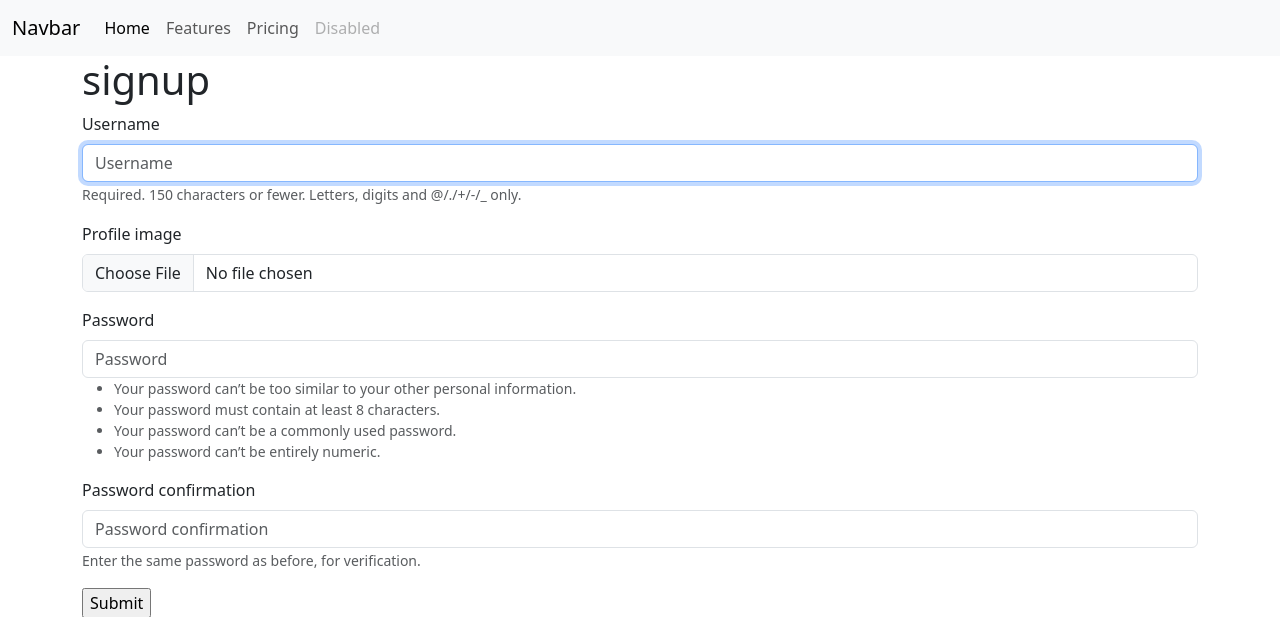
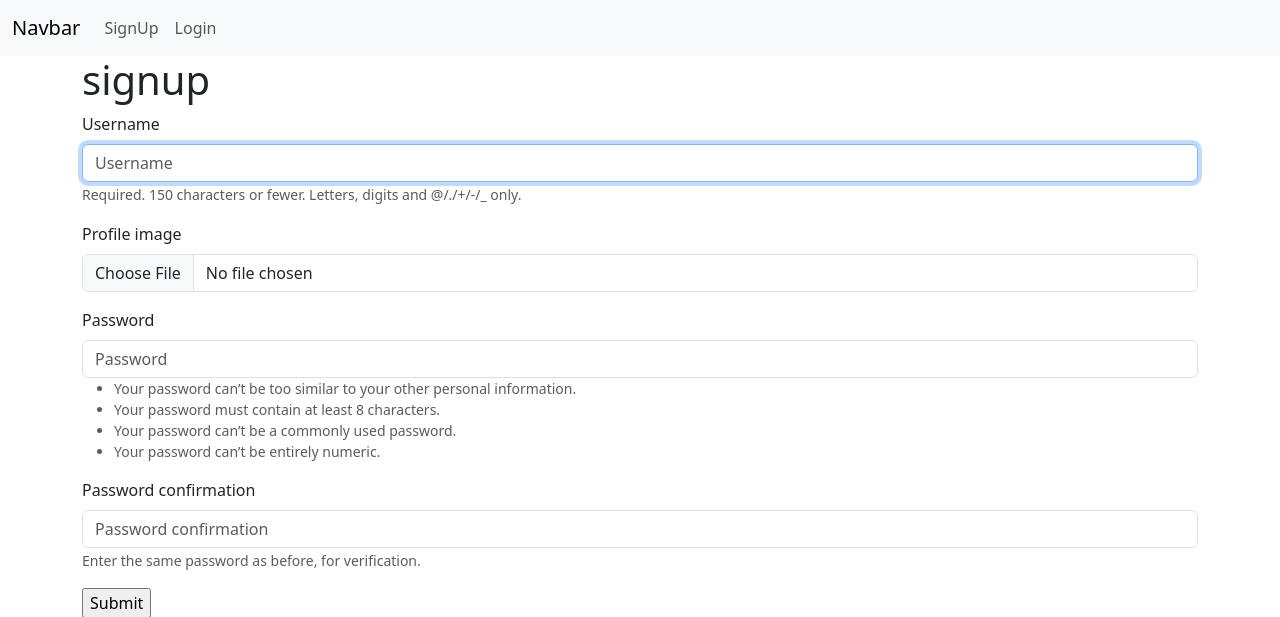
Before and after one commit to YoohwaJin/Prac, a Django app: page /accounts/signup/ in a window 1280 px wide. Shown: the top 617 px of the page. Run offline with Django 4.2, Linux system fonts and the light colour scheme; some libraries are stand-ins or nearby versions.

Commit message:
account login 기능 구현

```diff
--- a/accounts/forms.py
+++ b/accounts/forms.py
@@ -1,4 +1,5 @@
 from django.contrib.auth.forms import UserCreationForm
+from django.contrib.auth.forms import AuthenticationForm
 from .models import User
 from django.contrib.auth import get_user_model
 
@@ -7,3 +8,6 @@ class CustomUserCreationForm(UserCreationForm):
         model = get_user_model()
         # model = User
         fields = ('username', 'profile_image',)
+
+class CustomAuthenticationForm(AuthenticationForm):
+    pass
--- a/accounts/urls.py
+++ b/accounts/urls.py
@@ -5,4 +5,5 @@ app_name = 'accounts'
 
 urlpatterns = [
     path('signup/', views.signup, name='signup'),
+    path('login/', views.login, name='login')
 ]
--- a/accounts/views.py
+++ b/accounts/views.py
@@ -1,6 +1,6 @@
 from django.shortcuts import render, redirect
 from .forms import CustomUserCreationForm
-
+from django.contrib.auth import login as auth_login
 # Create your views here.
 def signup(request):
     if request.method == 'POST':
@@ -16,3 +16,20 @@ def signup(request):
     }
 
     return render(request, 'accounts/form.html', context)
+
+def login(request):
+    if request.method == 'POST':
+        form = CustomUserCreationForm(request, request.POST)
+        if form.is_valid():
+            user = form.get_user()
+            auth_login(request, user)
+            return redirect('posts:index')
+
+    else:
+        form = CustomUserCreationForm()
+
+    context = {
+        'form': form
+    }
+
+    return render(request, 'accounts/form.htnl', context)
--- a/templates/_nav.html
+++ b/templates/_nav.html
@@ -6,11 +6,14 @@
       </button>
       <div class="collapse navbar-collapse" id="navbarNavAltMarkup">
         <div class="navbar-nav">
-          <a class="nav-link active" aria-current="page" href="#">Home</a>
-          <a class="nav-link" href="#">Features</a>
-          <a class="nav-link" href="#">Pricing</a>
-          <a class="nav-link disabled" aria-disabled="true">Disabled</a>
-        </div>
+          {% if user.is_authenticated %}
+            <a class="nav-link" href="{% url 'posts:create'%}">Create</a>
+            <a class="nav-link disabled" aria-disabled="true">{{user}}</a>
+          {% else %}
+            <a class="nav-link" href="{% url 'accounts:signup'%}">SignUp</a>
+            <a class="nav-link" href="{% url 'accounts:login'%}">Login</a>
+          {% endif %}
+          </div>
       </div>
     </div>
 </nav>
```
